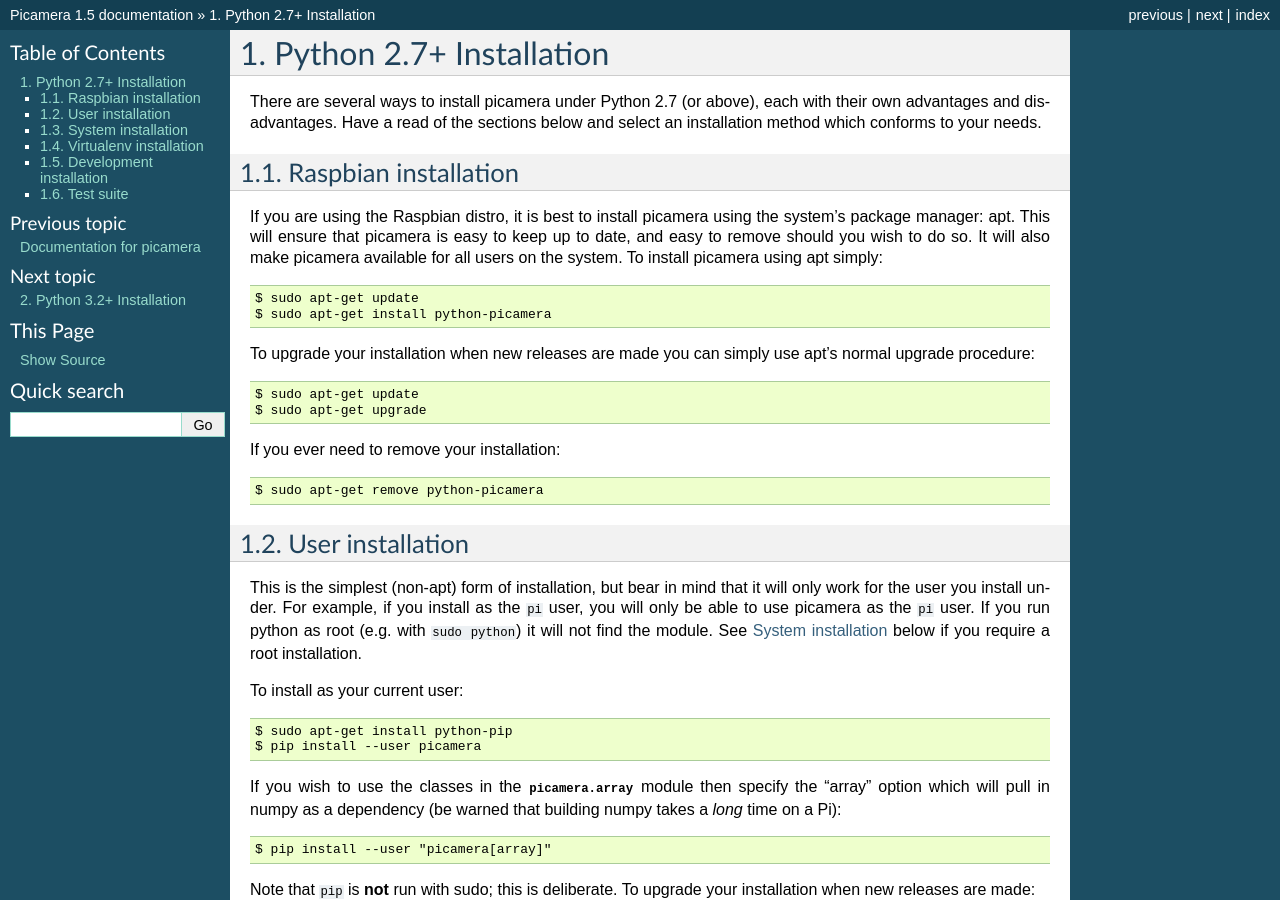
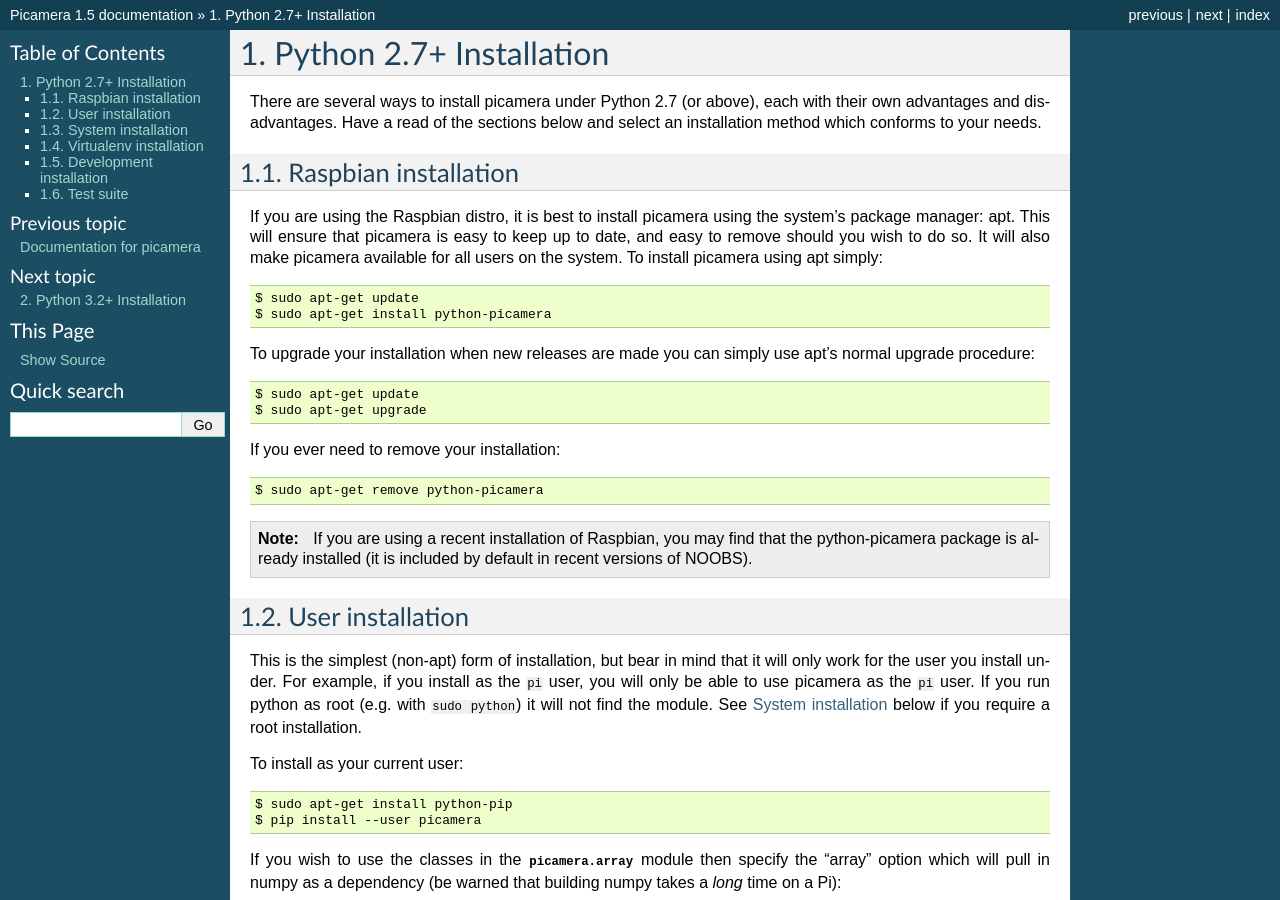
Before and after one commit to waveform80/picamera, a Sphinx documentation site: the page built from docs/install2.rst, in a window 1280 px wide and 900 px high. Built offline with Sphinx 7.4.7, drawn with Linux system fonts in a browser that asks for light colours.

Commit message:
Add note about default installation

```diff
--- a/docs/install2.rst
+++ b/docs/install2.rst
@@ -32,6 +32,12 @@
 If you ever need to remove your installation::
 
     $ sudo apt-get remove python-picamera
+
+.. note::
+
+    If you are using a recent installation of Raspbian, you may find that the
+    python-picamera package is already installed (it is included by default
+    in recent versions of NOOBS).
 
 
 .. _user_install2:
--- a/docs/install3.rst
+++ b/docs/install3.rst
@@ -32,6 +32,12 @@
 If you ever need to remove your installation::
 
     $ sudo apt-get remove python3-picamera
+
+.. note::
+
+    If you are using a recent installation of Raspbian, you may find that the
+    python3-picamera package is already installed (it is included by default
+    in recent versions of NOOBS).
 
 
 .. _user_install3:
```
